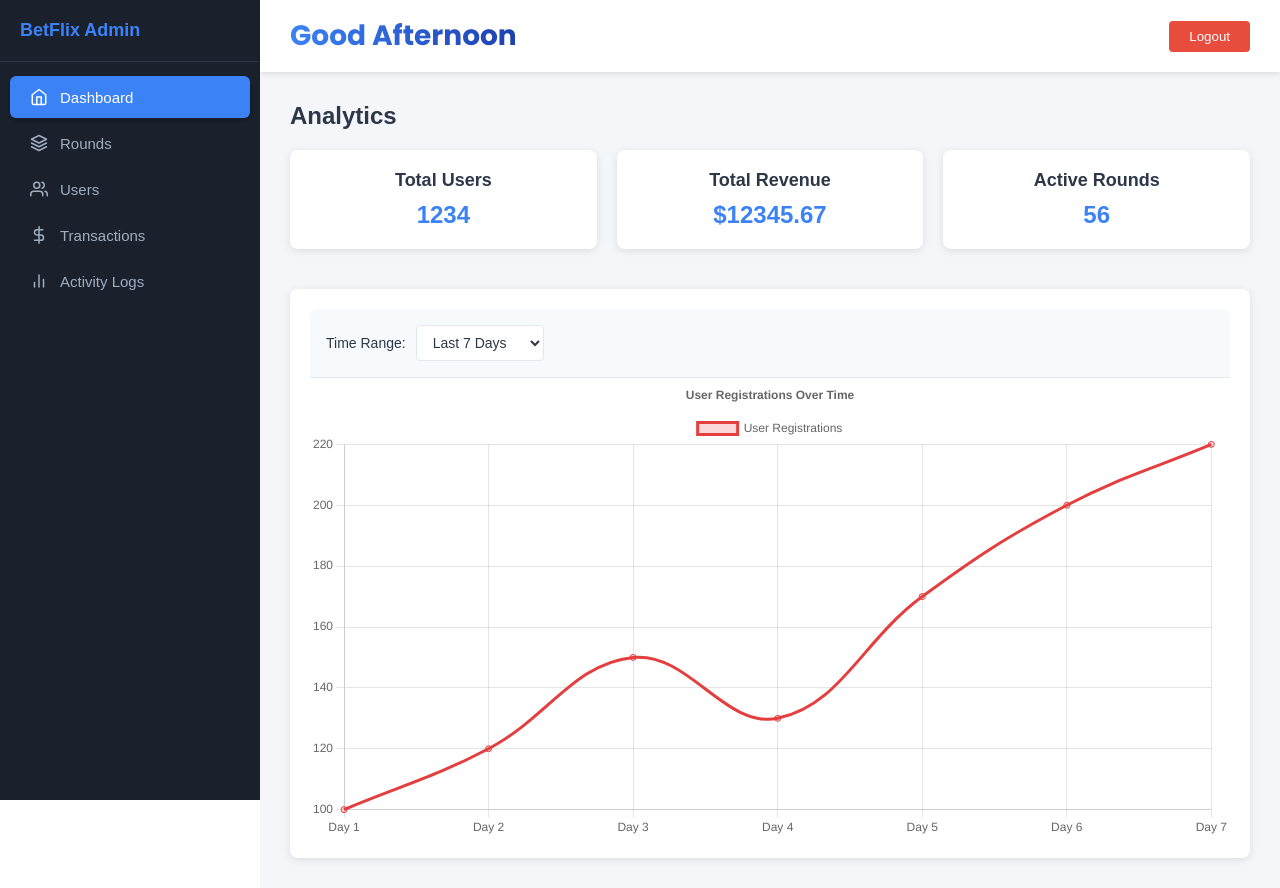
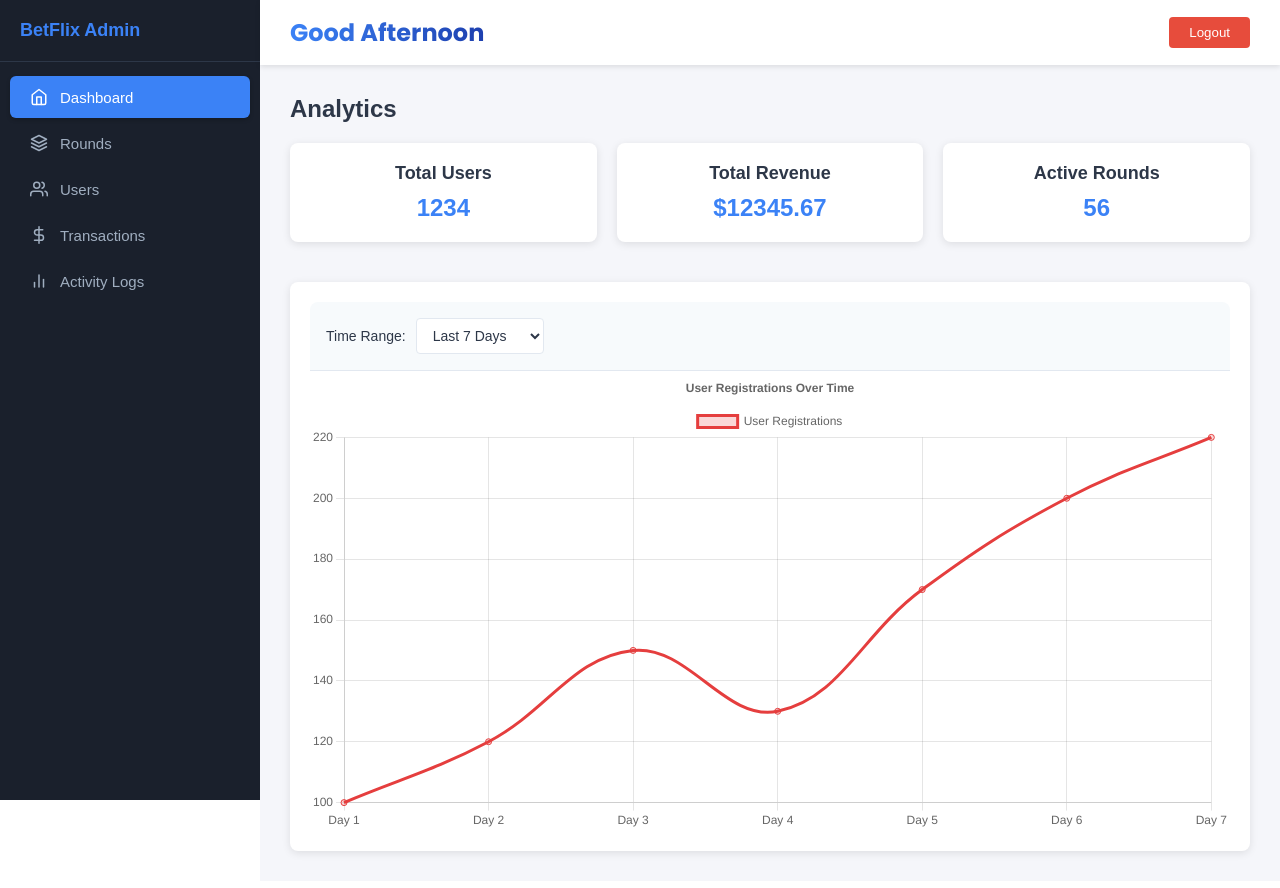
Before and after one commit to ay30bg/admin-betflix, a React (Create React App) app: page /dashboard in a window 1280 px wide. Built offline with nearby package versions, Linux system fonts and the light colour scheme; no server answers.

Commit message:
Update App.css

```diff
--- a/src/App.css
+++ b/src/App.css
@@ -31,7 +31,7 @@ body {
 }
 
 .greeting {
-  font-size: 1.75rem;
+  font-size: 1.5rem;
   font-weight: 800;
   font-family: 'Poppins', -apple-system, BlinkMacSystemFont, 'Segoe UI', Roboto, sans-serif;
   background: linear-gradient(90deg, #3b82f6, #1e40af);
```
